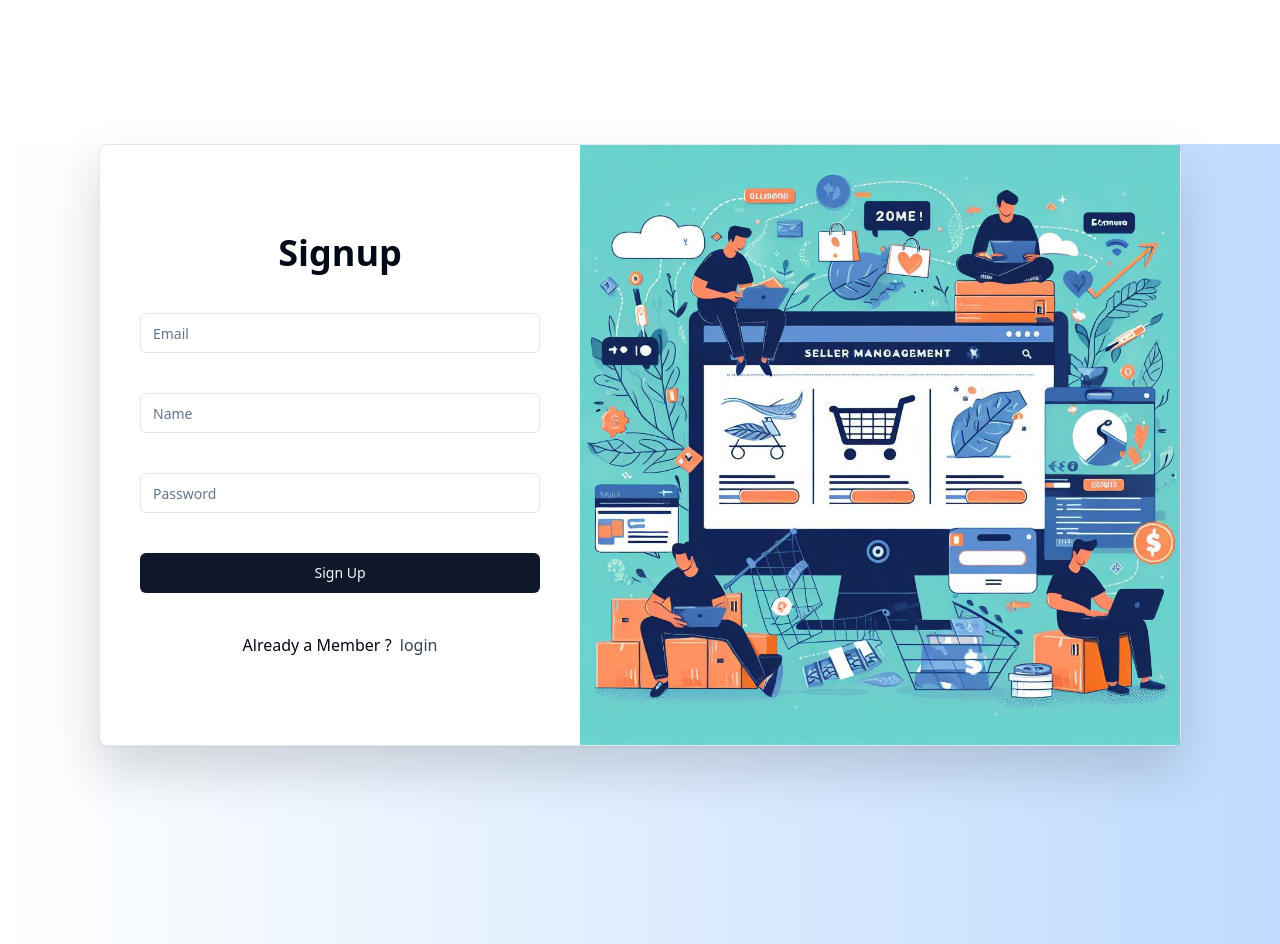
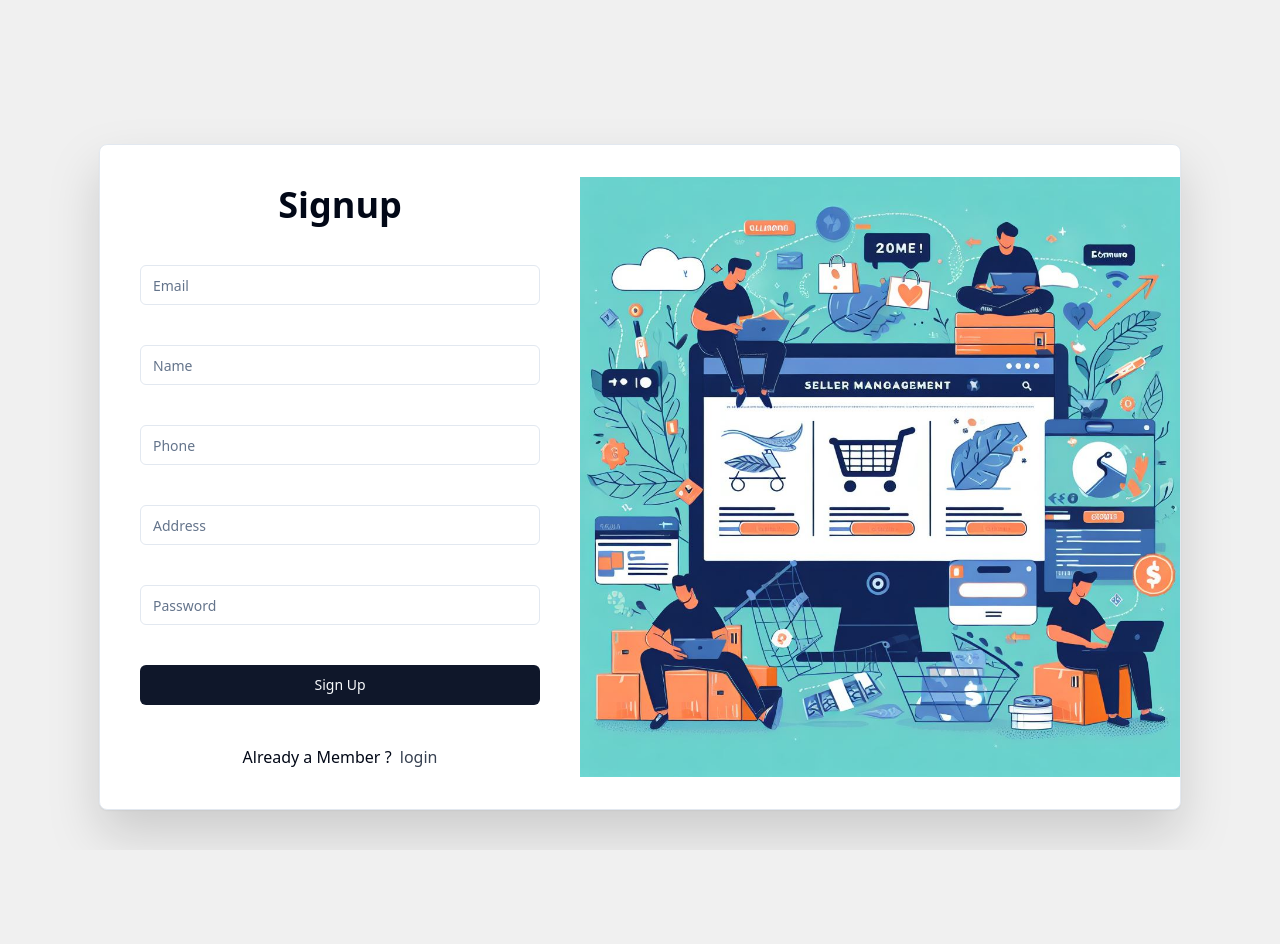
Before and after one commit to Ayush0054/eccommerce-managment, a React (Vite) app in the folder client/: page /signup in a window 1280 px wide. After the commit the page ends 850 px from the top, so only its background shows below. Built offline with nearby package versions, Linux system fonts and the light colour scheme; sample sign-in values are in the browser's storage.

Commit message:
ui and toast added

```diff
--- a/client/src/App.tsx
+++ b/client/src/App.tsx
@@ -15,7 +15,7 @@ function App() {
   // const [notification, setNotification] = useState("");
 
   return (
-    <div className="App bg-gradient-to-r from-white to-blue-200 h-[100vh]">
+    <div>
       {/* <h1>E-commerce Order Management</h1> */}
       {/* <Notification message={notification} /> */}
       <Routes>
--- a/client/src/component/navbar.tsx
+++ b/client/src/component/navbar.tsx
@@ -19,7 +19,9 @@ function Navbar() {
         <AvatarImage src="https://github.com/shadcn.png" />
         <AvatarFallback>CN</AvatarFallback>
       </Avatar>
-      <Button onClick={handleLogout}>Logout</Button>
+      <Button onClick={handleLogout} className=" bg-orange-400">
+        Logout
+      </Button>
     </div>
   );
 }
--- a/client/src/component/sidebar.tsx
+++ b/client/src/component/sidebar.tsx
@@ -13,35 +13,35 @@ function Sidebar() {
   return (
     <div className=" bg-[#ffffff] grid gap-10 w-[200px] h-[100vh] pt-20 border border-l-2 ">
       <div className=" flex flex-col gap-16">
-        <button className=" text-gray-500 hover:text-gray-400 flex justify-between items-center mx-5  ">
+        <button className=" text-gray-500 hover:text-gray-400 flex gap-3 items-center mx-5  ">
           <RxDashboard />
           Dashboard
         </button>
-        <button className=" text-gray-500 hover:text-gray-400  flex justify-between items-center  mx-5">
+        <button className=" text-gray-500 hover:text-gray-400  flex gap-3 items-center  mx-5">
           <BsFillCartCheckFill />
           Add orders
         </button>
-        <button className=" text-gray-500 hover:text-gray-400 flex justify-between items-center  mx-5 ">
+        <button className=" text-gray-500 hover:text-gray-400 flex gap-3 items-center  mx-5 ">
           <BsCart />
           orders
         </button>
-        <button className=" text-gray-500 hover:text-gray-400 flex justify-between items-center  mx-5 ">
+        <button className=" text-gray-500 hover:text-gray-400 flex gap-3 items-center  mx-5 ">
           <BsFillBagFill />
           products
         </button>
-        <button className=" text-gray-500 hover:text-gray-400 flex justify-between items-center  mx-5">
+        <button className=" text-gray-500 hover:text-gray-400 flex gap-3 items-center  mx-5">
           <IoPeopleSharp />
           customers
         </button>
-        <button className=" text-gray-500 hover:text-gray-400 flex justify-between items-center  mx-5">
+        <button className=" text-gray-500 hover:text-gray-400 flex gap-3 items-center  mx-5">
           <GrDocumentPerformance />
           sales
         </button>
-        <button className=" text-gray-500 hover:text-gray-400 flex justify-between items-center  mx-5">
+        <button className=" text-gray-500 hover:text-gray-400 flex gap-3 items-center  mx-5">
           <MdOutlineInventory2 />
           inventory
         </button>
-        <button className=" text-gray-500 hover:text-gray-400 flex justify-between items-center  mx-5">
+        <button className=" text-gray-500 hover:text-gray-400 flex gap-3 items-center  mx-5">
           <BsPersonCircle />
           Profile
         </button>
--- a/client/src/index.css
+++ b/client/src/index.css
@@ -75,5 +75,5 @@
   }
 }
 body {
-  /* background-color: rgb(255, 255, 255); */
+  background: #f0f0f0;
 }
--- a/client/src/main.tsx
+++ b/client/src/main.tsx
@@ -4,12 +4,14 @@ import App from "./App.tsx";
 import "./index.css";
 import { BrowserRouter } from "react-router-dom";
 import { ChatProvider } from "./context/userProvider.tsx";
+import { Toaster } from "./components/ui/toaster.tsx";
 
 ReactDOM.createRoot(document.getElementById("root")!).render(
   <React.StrictMode>
     <BrowserRouter>
       <ChatProvider>
         <App />
+        <Toaster />
       </ChatProvider>
     </BrowserRouter>
   </React.StrictMode>
--- a/client/src/pages/dashboard.tsx
+++ b/client/src/pages/dashboard.tsx
@@ -1,15 +1,20 @@
 import Navbar from "@/component/navbar";
+import OrderList from "@/component/orders";
 import Sidebar from "@/component/sidebar";
 import { Card } from "@/components/ui/card";
 import { Progress } from "@/components/ui/progress";
+import { ChatState } from "@/context/userProvider";
 
 function Dashboard() {
+  const chat = ChatState();
+  console.log(chat);
+
   return (
     <div>
       <div className=" flex justify-between">
         <Sidebar />
         <div className=" w-[100vw] ">
-          <Navbar />
+          <Navbar /> <OrderList />
           <Card className=" w-[300px] bg-[#ffffff] m-5 p-5">
             <h1 className=" text-xl font-bold text-center">Storage left</h1>
             <div className=" flex items-center justify-center">
--- a/client/src/pages/signup.tsx
+++ b/client/src/pages/signup.tsx
@@ -8,14 +8,17 @@ import image2 from "../assets/photo/login-image.jpeg";
 import { signup } from "@/api/auth";
 import { SignupParams } from "@/types/authTypes";
 import { useNavigate } from "react-router";
+import { useToast } from "@/components/ui/use-toast";
 function Signup() {
   const navigate = useNavigate();
+  const { toast } = useToast();
   const [signupData, setSignupData] = useState<SignupParams>({
     name: "",
 
     email: "",
     phone: "",
     password: "",
+    address: "",
   });
   const handleSubmit = async (e: React.FormEvent<HTMLFormElement>) => {
     e.preventDefault();
@@ -26,7 +29,11 @@ function Signup() {
       alert("Something went wrong. Can't signup.");
       return;
     }
-    navigate("/dashboard");
+    toast({
+      title: "successfully created account",
+      description: "redirecting to login page",
+    });
+    navigate("/login");
     if (!data) return;
 
     // dispatch(userSignupAction({ token: data.token, user: data.user }));
@@ -61,14 +68,22 @@ function Signup() {
               handleInputChange("name", e.target.value)
             }
           />
-          {/* <Input
+          <Input
             type="text"
             placeholder="Phone"
             value={signupData.phone}
             onChange={(e: React.ChangeEvent<HTMLInputElement>) =>
               handleInputChange("phone", e.target.value)
             }
-          /> */}
+          />
+          <Input
+            type="text"
+            placeholder="Address"
+            value={signupData.address}
+            onChange={(e: React.ChangeEvent<HTMLInputElement>) =>
+              handleInputChange("address", e.target.value)
+            }
+          />
           <Input
             type="password"
             placeholder="Password"
```
